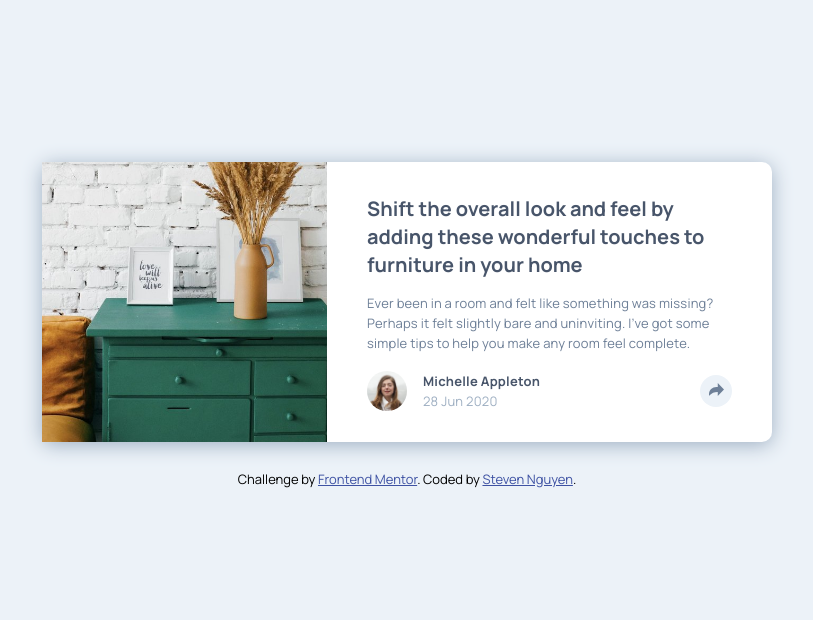
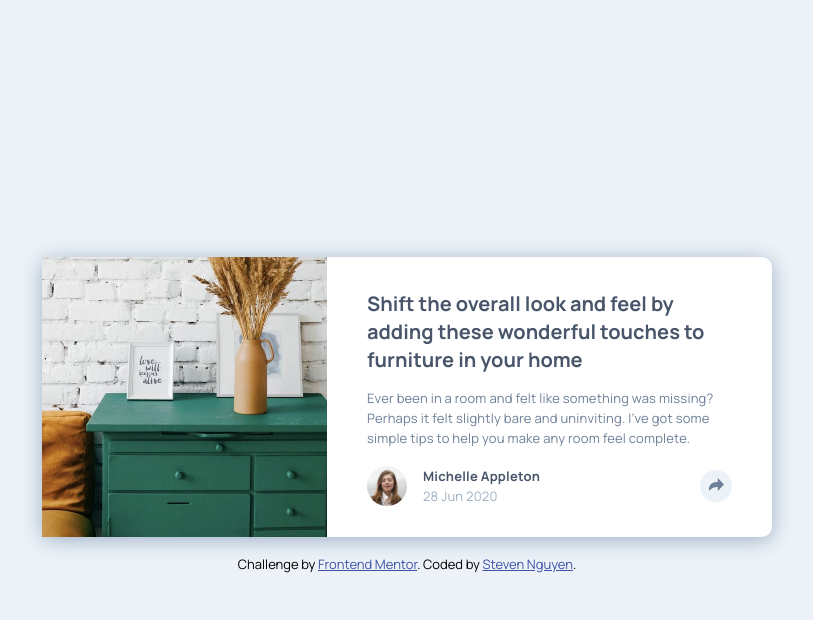
Before and after one commit to snguyen56/article-preview-component-vanilla, a plain HTML site: page index.html in a window 1280 px wide. Shown: the whole page, without its empty margins (233-1046 px from the left). Drawn offline with Linux system fonts and the light colour scheme.

Commit message:
add landmark and fixed some positioning

```diff
--- a/index.html
+++ b/index.html
@@ -15,6 +15,7 @@
     <title>Frontend Mentor | Article preview component</title>
   </head>
   <body>
+    <main>
       <section>
         <div class="article-img">
           <img src="./images/drawers.jpg" alt="drawer furniture" />
@@ -76,7 +77,6 @@
             </div>
           </div>
         </div>
-    </section>
         <div class="attribution">
           Challenge by
           <a
@@ -92,5 +92,7 @@
             >Steven Nguyen</a
           >.
         </div>
+      </section>
+    </main>
   </body>
 </html>
--- a/style.css
+++ b/style.css
@@ -25,6 +25,7 @@ body {
 }
 
 section {
+  position: relative;
   background-color: white;
   border-radius: 10px;
   margin-top: 74px;
@@ -33,7 +34,8 @@ section {
   margin-right: 24px;
   height: 512px;
   width: 327px;
-  overflow: hidden;
+  overflow-x: hidden;
+  overflow-y: clip;
   box-shadow: 0px 3px 20px var(--grayish-blue);
 }
 
@@ -171,8 +173,8 @@ h2 {
 
 .attribution {
   text-align: center;
-  position: relative;
-  top: -50px;
+  position: fixed;
+  top: 600px;
 }
 .attribution a {
   color: hsl(228, 45%, 44%);
@@ -198,6 +200,7 @@ h2 {
     width: 730px;
     height: 280px;
     display: flex;
+    justify-content: center;
     overflow: visible;
   }
 
@@ -256,6 +259,7 @@ h2 {
   }
 
   .attribution {
-    top: -225px;
+    position: absolute;
+    top: 300px;
   }
 }
```
Also changed, not shown: images/desktop-active-state.jpg (added), images/desktop-design.jpg (added). Lines whose indentation alone changed are shown as unchanged.
